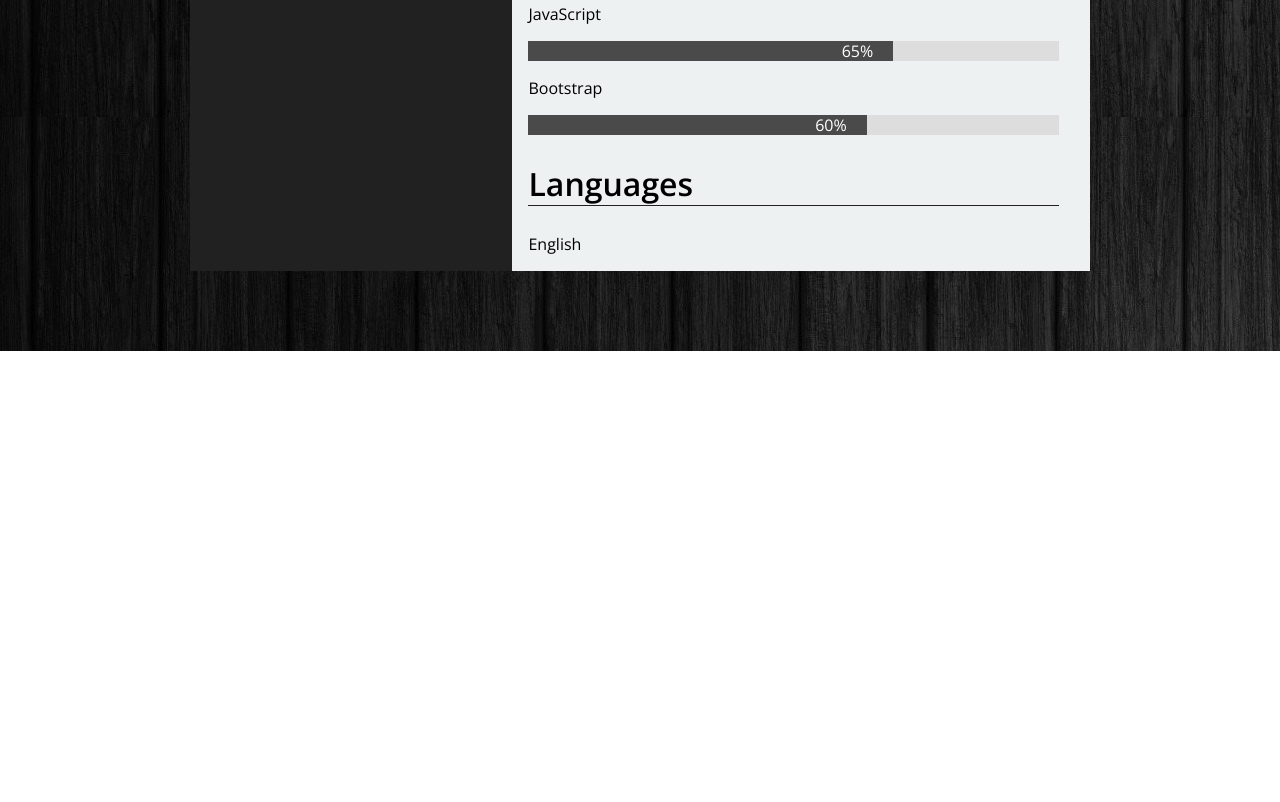
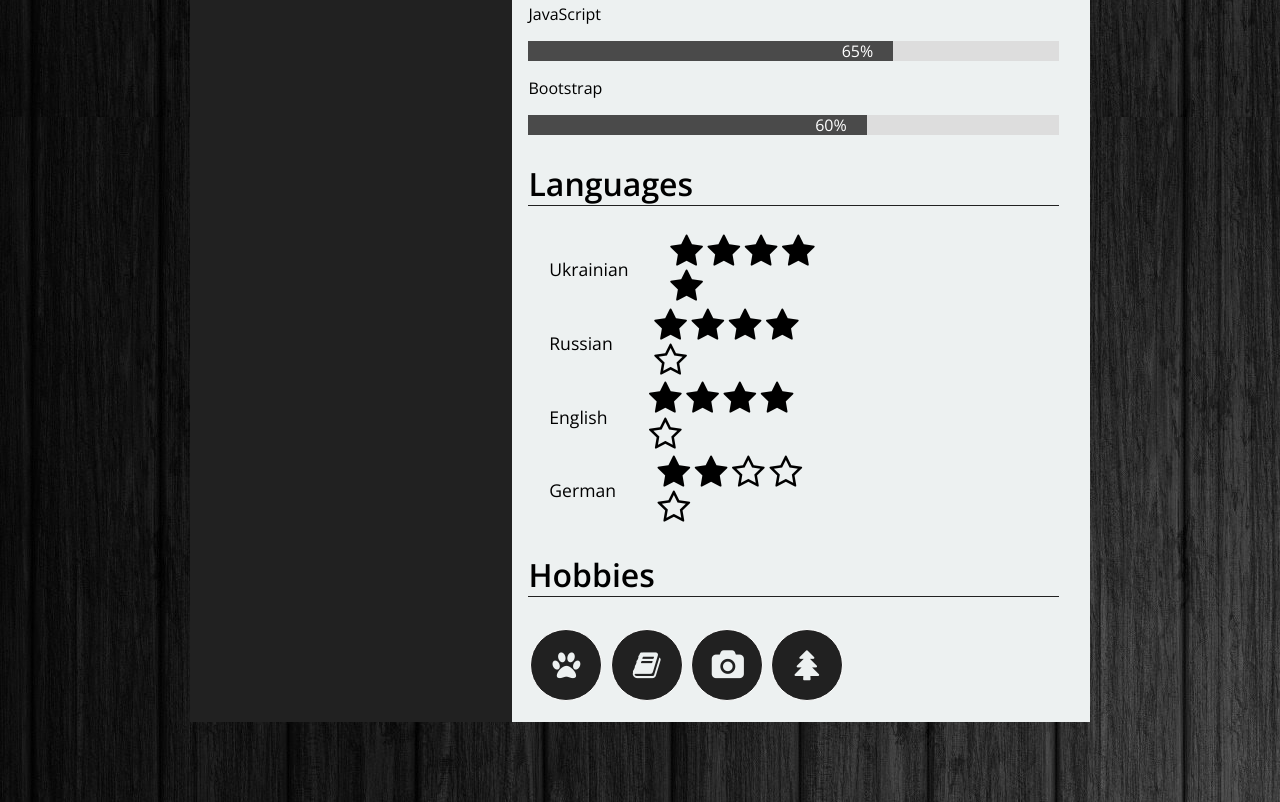
Before and after one commit to victoriaunizhona/ResumeTry, a plain HTML site: page index.html in a window 1280 px wide. Shown: the part 1323-2125 px from the top of the page. Before the commit the page ends 1674 px from the top, so only its background shows below. Drawn offline with nearby package versions, Linux system fonts and the light colour scheme.

Commit message:
added more to info section

```diff
--- a/index.html
+++ b/index.html
@@ -6,6 +6,7 @@
     <meta name="viewport" content="width=device-width, initial-scale=1.0" />
     <meta http-equiv="X-UA-Compatible" content="ie=edge" />
     <link rel="stylesheet" href="https://cdnjs.cloudflare.com/ajax/libs/font-awesome/4.7.0/css/font-awesome.min.css">
+
     <link href="https://fonts.googleapis.com/css?family=Open+Sans:300,400,600&display=swap" rel="stylesheet">
     <link rel="stylesheet" href="style.css" />
     <title>Document</title>
@@ -112,10 +113,60 @@
 
             <div id="languages">
                     <h2 class="main-title">Languages</h2>
-<span class="circle">English</span>
+                   <div class="language-block">
+                       <p class="lang-item">Ukrainian</p>
+                       <div class="lang-item ">
+                            <i class="fa-2x fa fa-star"></i>
+                            <i class="fa  fa-star fa-2x"></i>
+                            <i class="fa fa-star fa-2x"></i>
+                            <i class="fa fa-star fa-2x"></i>
+                            <i class="fa fa-star fa-2x"></i>
+                       </div>
+
+                </div>
+                   <div class="language-block">
+                       <p class="lang-item">Russian</p>
+                       <div class="lang-item ">
+                            <i class="fa fa-star fa-2x"> </i>
+                            <i class="fa fa-star fa-2x"></i>
+                            <i class="fa fa-star fa-2x"></i>
+                            <i class="fa fa-star fa-2x"></i>
+                            <i class="fa fa-star-o fa-2x"></i>
+                       </div>
+
+                </div>
+                   <div class="language-block">
+                       <p class="lang-item">English</p>
+                       <div class="lang-item ">
+                            <i class="fa fa-star fa-2x"> </i>
+                            <i class="fa fa-star fa-2x"></i>
+                            <i class="fa fa-star fa-2x"></i>
+                            <i class="fa fa-star fa-2x"></i>
+                            <i class="fa fa-star-o fa-2x"></i>
+                       </div>
+
+                </div>
+                   <div class="language-block">
+                       <p class="lang-item">German</p>
+                       <div class="lang-item ">
+                            <i class="fa fa-star fa-2x"></i>
+                            <i class="fa fa-star fa-2x"></i>
+                            <i class="fa fa-star-o fa-2x"></i>
+                            <i class="fa fa-star-o fa-2x"></i>
+                            <i class="fa fa-star-o fa-2x"></i>
+                       </div>
+
+                </div>
             </div>
 
-            <!-- Hobbys -->
+            <!-- Hobbies -->
+            <div id="hobbies">
+                    <h2 class="main-title">Hobbies</h2>
+                    <i class="fa fa-paw fa-3x"></i>
+                    <i class="fa fa-book fa-3x"></i>
+                    <i class="fa fa-camera fa-3x"></i>
+                    <i class="fa fa-tree fa-3x"></i>
+            </div>
 
     </section>
 
--- a/style.css
+++ b/style.css
@@ -193,7 +193,8 @@ div.ewrap::after {
   text-align: left;
 }
 
-.fa {
+#social-media .fa,
+#hobbies .fa {
   padding: 10px;
   font-size: 20px;
   width: 20px;
@@ -206,6 +207,26 @@ div.ewrap::after {
   color: #edf1f1;
 }
 
-.fa:hover {
+#social-media .fa:hover {
   opacity: 0.7;
 }
+
+#hobbies .fa {
+  padding: 20px;
+  font-size: 30px;
+  width: 30px;
+  margin: 5px 2px;
+}
+
+/* Languages */
+.language-block {
+  display: flex;
+  align-items: center;
+  justify-content: space-between;
+  width: 60%;
+}
+
+.lang-item {
+  margin: 0.1rem 1.3rem;
+  font-size: 1.1rem;
+}
```
